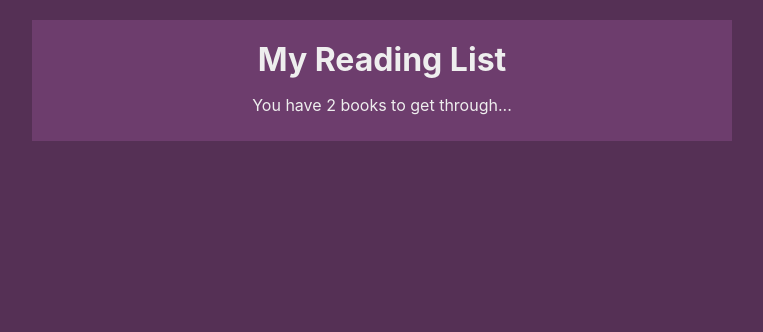
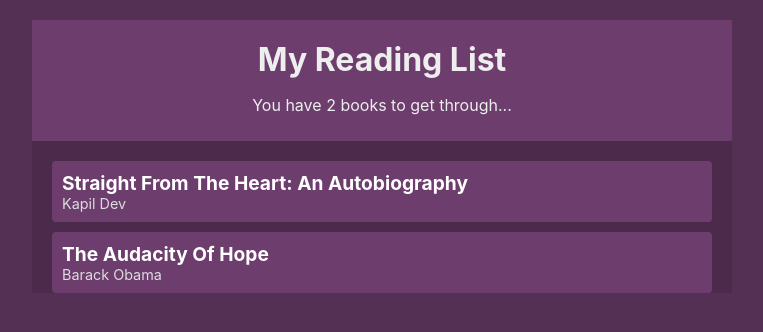
Before and after one commit to meghnavarma0/booklist, a React (Create React App) app in the folder booklist/: page / in a window 1280 px wide. Shown: the top 332 px of the page, without its empty margins (258-1021 px from the left). Built offline with nearby package versions, Linux system fonts and the light colour scheme.

Commit message:
completed BookDetails component

```diff
--- a/booklist/src/App.js
+++ b/booklist/src/App.js
@@ -2,12 +2,14 @@
 
 import BookContextProvider from './contexts/BookContext';
 import Navbar from './components/Navbar';
+import BookList from './components/BookList';
 
 function App() {
 	return (
 		<div className='App'>
 			<BookContextProvider>
 				<Navbar />
+				<BookList />
 			</BookContextProvider>
 		</div>
 	);
--- a/booklist/src/components/BookDetails.js
+++ b/booklist/src/components/BookDetails.js
@@ -0,0 +1,15 @@
+import React, { useContext } from 'react';
+import { BookContext } from '../contexts/BookContext';
+
+const BookDetails = ({ book }) => {
+	const { removeBook } = useContext(BookContext);
+
+	return (
+		<li onClick={() => removeBook(book.id)}>
+			<div className='title'>{book.title}</div>
+			<div className='author'>{book.author}</div>
+		</li>
+	);
+};
+
+export default BookDetails;
--- a/booklist/src/components/BookList.js
+++ b/booklist/src/components/BookList.js
@@ -0,0 +1,20 @@
+import React, { useContext } from 'react';
+import { BookContext } from '../contexts/BookContext';
+import BookDetails from './BookDetails';
+
+const BookList = () => {
+	const { books } = useContext(BookContext);
+	return books.length ? (
+		<div className='book-list'>
+			<ul>
+				{books.map(book => (
+					<BookDetails book={book} key={book.id} />
+				))}
+			</ul>
+		</div>
+	) : (
+		<div className='empty'>No books to read. Hello Free Time :)</div>
+	);
+};
+
+export default BookList;
--- a/booklist/src/index.css
+++ b/booklist/src/index.css
@@ -7,7 +7,6 @@
 	-moz-osx-font-smoothing: grayscale;
 	background: #553055;
 }
-
 .App {
 	background: #4c2a4c;
 	margin: 20px auto;
@@ -23,3 +22,38 @@
 .navbar h1 {
 	margin: 10px 0;
 }
+
+.book-list {
+	margin: 20px;
+}
+.book-list ul {
+	padding: 0;
+	list-style-type: none;
+}
+.book-list li {
+	background: #6d3d6d;
+	border-radius: 4px;
+	padding: 10px;
+	cursor: pointer;
+	margin: 10px 0;
+}
+.book-list li:hover {
+	opacity: 0.7;
+	text-decoration: line-through;
+}
+.book-list .title {
+	font-weight: bold;
+	color: #fff;
+	font-size: 1.2em;
+}
+.book-list .author {
+	font-size: 0.9em;
+	color: #ddd;
+}
+.empty {
+	margin: 20px;
+	text-align: center;
+	font-weight: bold;
+	color: #fff;
+	font-size: 1.2em;
+}
```
